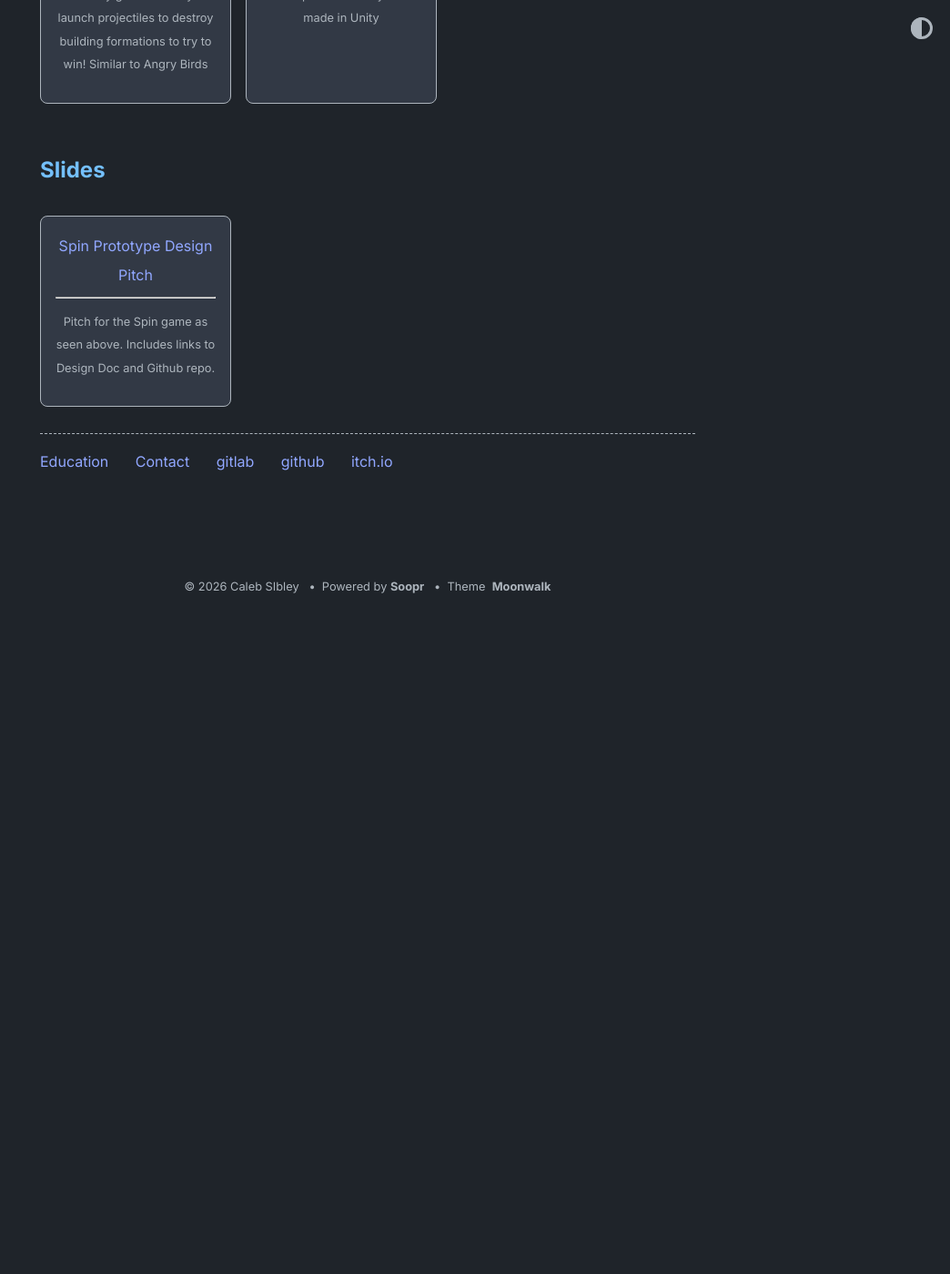
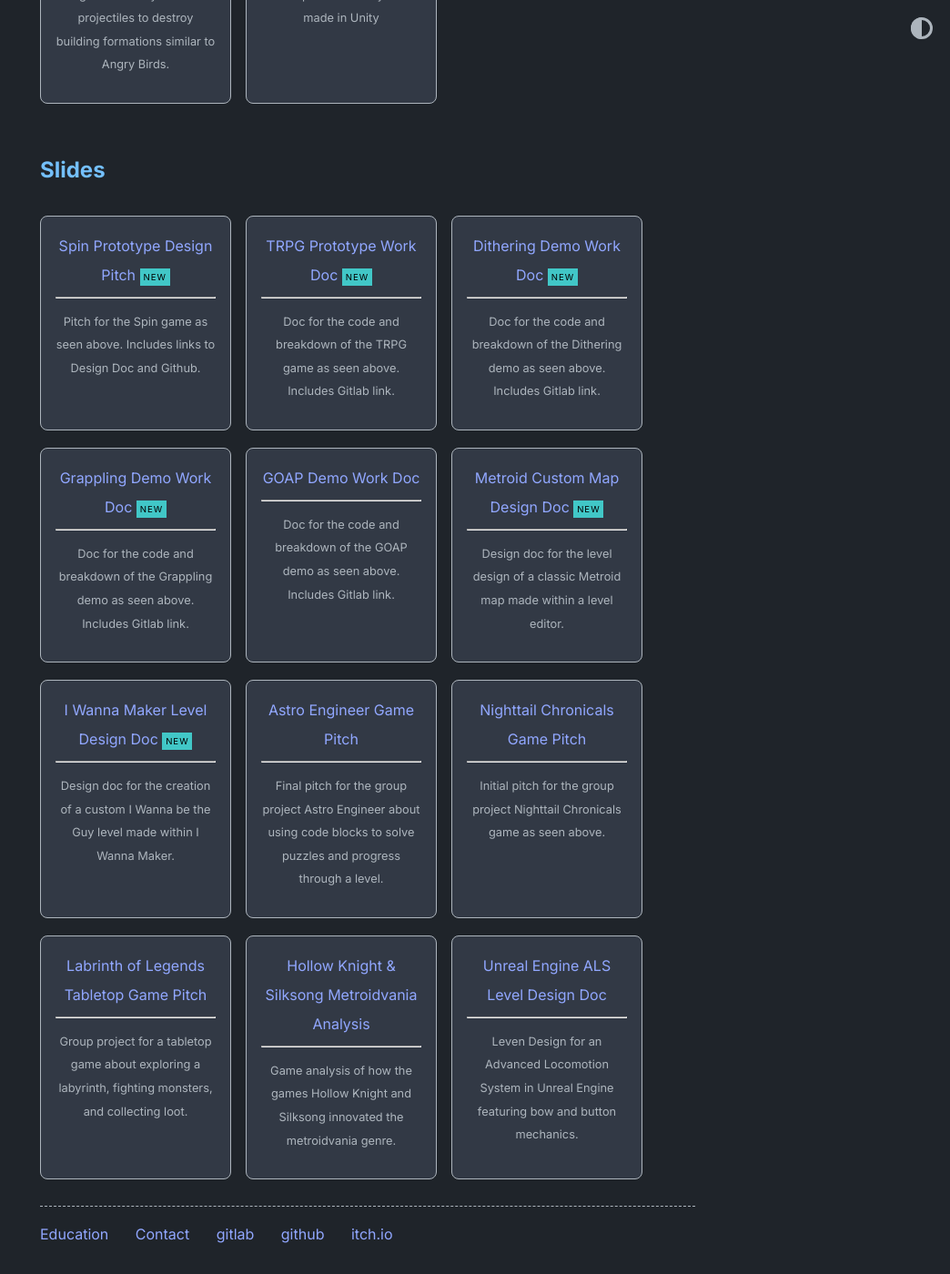
Before and after one commit to toastie-Sib/toastie-Sib.github.io, a Jekyll site: the page built from index.md, in a window 1280 px wide and 1400 px high, scrolled down 1884 px. Shown: the whole window at 91% size, without its empty margins (236-1280 px from the left). Built offline with Jekyll 4.4.1, drawn with Linux system fonts in a browser that asks for light colours; before the commit the page ends 2555 px from its top, so only the background shows below that; some of the changed text lies outside the part shown.

Commit message:
Final Changes

```diff
--- a/_data/home.yml
+++ b/_data/home.yml
@@ -117,7 +117,7 @@ old_project_entries:
 
   - title: Mission Demolition
     url: https://toastie-sibley.itch.io/mission-demolition
-    desc: 2D Unity game where you launch projectiles to destroy building formations to try to win! Similar to Angry Birds
+    desc: 2D game where you launch projectiles to destroy building formations similar to Angry Birds.
 
   - title: Solar System
     url: https://toastie-sibley.itch.io/solar-system
@@ -148,6 +148,55 @@ footer_entries:
 slides_entries:
 
   - title: Spin Prototype Design Pitch
-    url: https://docs.google.com/presentation/d/133SMqOg1TRTs_2EJaMCAPMGMWjDsuAY86wa1f2eT5ek/edit?slide=id.p#slide=id.p
-    desc: Pitch for the Spin game as seen above. Includes links to Design Doc and Github repo.
-    #highlight: NEW
+    url: https://docs.google.com/presentation/d/133SMqOg1TRTs_2EJaMCAPMGMWjDsuAY86wa1f2eT5ek/edit?usp=sharing
+    desc: Pitch for the Spin game as seen above. Includes links to Design Doc and Github.
+    highlight: NEW
+
+  - title: TRPG Prototype Work Doc
+    url: https://docs.google.com/presentation/d/1dZbMoCV0C_K23_Hovmxt_6_sU56tRzkxxSzbgLRD4Uw/edit?usp=sharing
+    desc: Doc for the code and breakdown of the TRPG game as seen above. Includes Gitlab link.
+    highlight: NEW
+
+  - title: Dithering Demo Work Doc
+    url: https://docs.google.com/presentation/d/1lRqge6F6UgZQFjWNj2PaytDMhnS0wp0u7_nXBPy6VLM/edit?usp=sharing
+    desc: Doc for the code and breakdown of the Dithering demo as seen above. Includes Gitlab link.
+    highlight: NEW
+
+  - title: Grappling Demo Work Doc
+    url: https://docs.google.com/presentation/d/1C7a5jpgujDVdctjSKIkhdzjcb6-L0j1WcKWDJHn7Im8/edit?usp=sharing
+    desc: Doc for the code and breakdown of the Grappling demo as seen above. Includes Gitlab link.
+    highlight: NEW
+
+  - title: GOAP Demo Work Doc
+    url: https://docs.google.com/presentation/d/1hLT3-9P2kPmFickv6Ee4WMXuXBhMAwidga3LJp6eIDU/edit?usp=sharing
+    desc: Doc for the code and breakdown of the GOAP demo as seen above. Includes Gitlab link.
+
+  - title: Metroid Custom Map Design Doc
+    url: https://docs.google.com/presentation/d/1UvKbSzaGX3Roj4RRlzNUBPmM2YlfP950Utv8tP7avjc/edit?usp=sharing
+    desc: Design doc for the level design of a classic Metroid map made within a level editor.
+    highlight: NEW
+
+  - title: I Wanna Maker Level Design Doc
+    url: https://docs.google.com/presentation/d/1U5WhLryPbykm_CnirL1BEXYdByCRnOLvAuQmCiYBdno/edit?usp=sharing
+    desc: Design doc for the creation of a custom I Wanna be the Guy level made within I Wanna Maker.
+    highlight: NEW
+
+  - title: Astro Engineer Game Pitch
+    url: https://docs.google.com/presentation/d/1Il-QXunK0Wuf9d34acjCjL6wu14-bMco52r3LXr7Bes/edit?usp=sharing
+    desc: Final pitch for the group project Astro Engineer about using code blocks to solve puzzles and progress through a level.
+
+  - title: Nighttail Chronicals Game Pitch
+    url: https://docs.google.com/presentation/d/1e3ONvIRV18rLVOxblfl6s-WpkZv3p6C7tY84cBUxhww/edit?usp=sharing
+    desc: Initial pitch for the group project Nighttail Chronicals game as seen above.
+
+  - title: Labrinth of Legends Tabletop Game Pitch
+    url: https://docs.google.com/presentation/d/11JiKfTLe2OXN1P48FsetBT4wZANiBB0JU2-KyBhdubE/edit?usp=sharing
+    desc: Group project for a tabletop game about exploring a labyrinth, fighting monsters, and collecting loot.
+
+  - title: Hollow Knight & Silksong Metroidvania Analysis
+    url: https://docs.google.com/presentation/d/1EzNkc_GBo5TT80Y_3ryTv-ZSrf764H20QATNBOtGhXE/edit?usp=sharing
+    desc: Game analysis of how the games Hollow Knight and Silksong innovated the metroidvania genre.
+
+  - title: Unreal Engine ALS Level Design Doc
+    url: https://docs.google.com/presentation/d/1TCdPdBaNxmBpwbUz3BR7DGIy_ojXvO4U6NC-kZv1qNQ/edit?usp=sharing
+    desc: Leven Design for an Advanced Locomotion System in Unreal Engine featuring bow and button mechanics.
```
